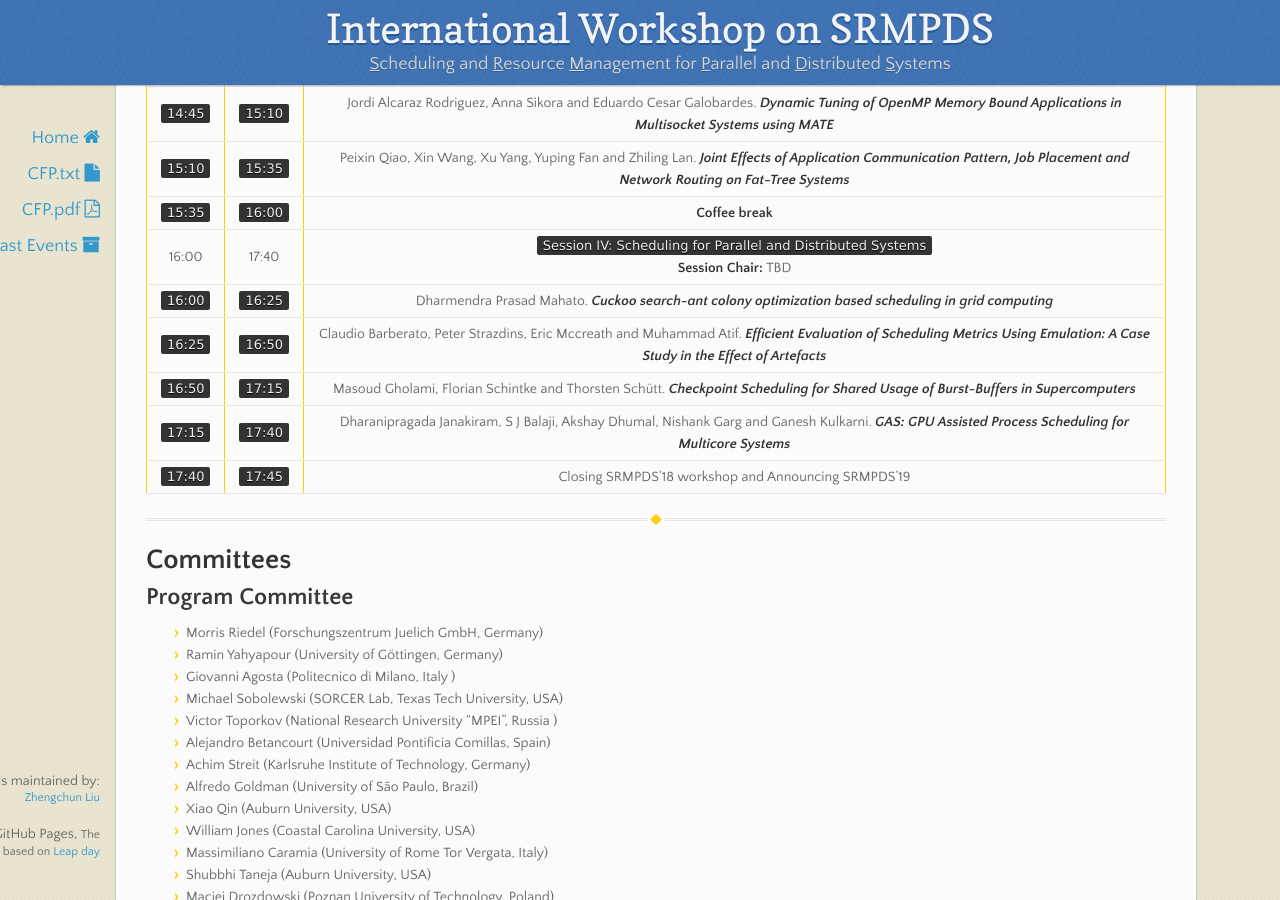
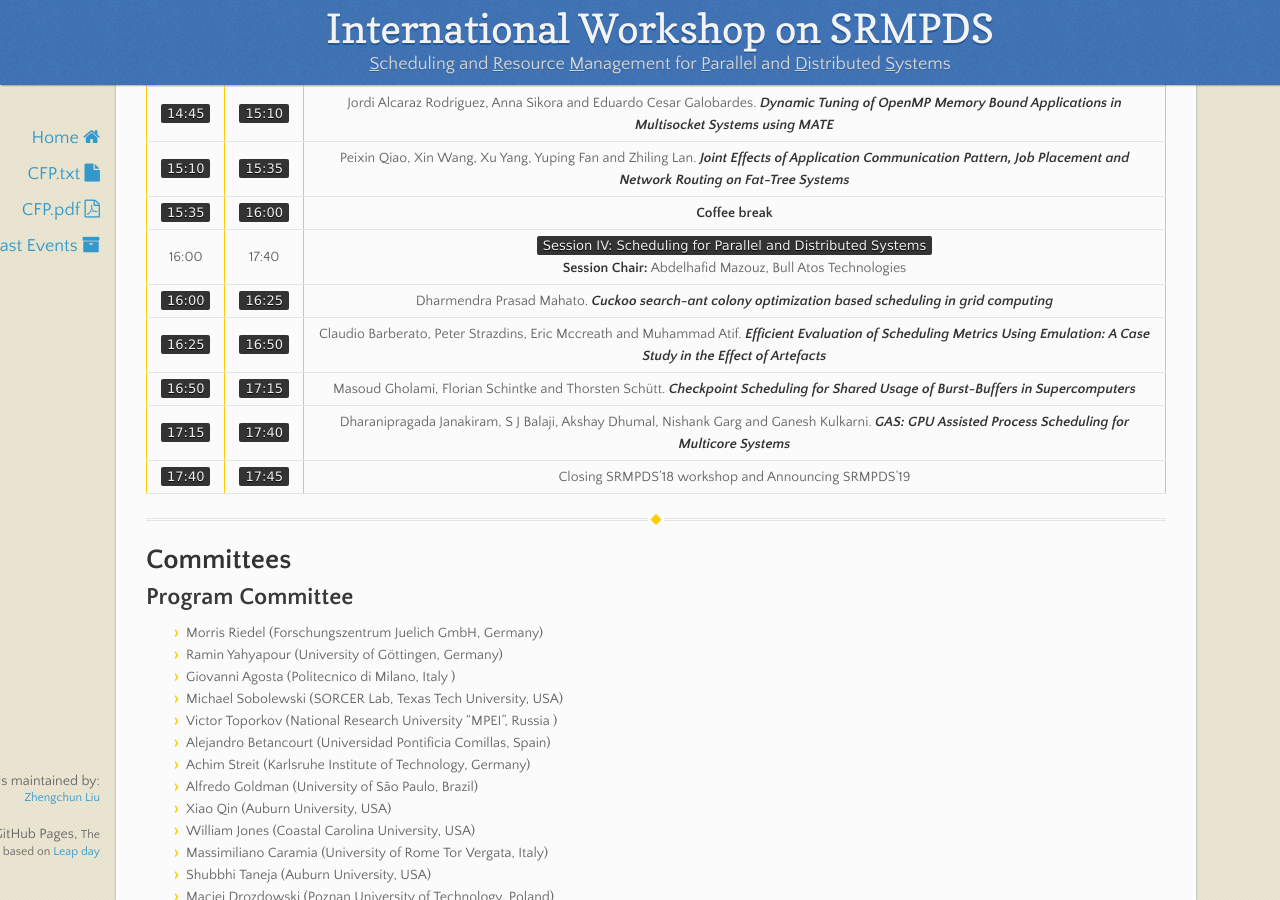
Before and after one commit to srmpds/srmpds.github.io, a Jekyll site: the page built from index.md, in a window 1280 px wide and 900 px high, scrolled down 2095 px. Built offline with Jekyll 4.4.1, drawn with Linux system fonts in a browser that asks for light colours; nearby versions of some CDN libraries.

Commit message:
add, delete, polish etc.

```diff
--- a/index.md
+++ b/index.md
@@ -69,7 +69,7 @@ Events will be held on August 13, at the Erb Memorial Union of the University of
 | `14:45` | `15:10` | Jordi Alcaraz Rodriguez, Anna Sikora and Eduardo Cesar Galobardes. ___Dynamic Tuning of OpenMP Memory Bound Applications in Multisocket Systems using MATE___ |
 | `15:10` | `15:35` | Peixin Qiao, Xin Wang, Xu Yang, Yuping Fan and Zhiling Lan. ___Joint Effects of Application Communication Pattern, Job Placement and Network Routing on Fat-Tree Systems___ |
 | `15:35` | `16:00` | __Coffee break__ |
-| 16:00 | 17:40 | `Session IV: Scheduling for Parallel and Distributed Systems` <br> **Session Chair:** TBD |
+| 16:00 | 17:40 | `Session IV: Scheduling for Parallel and Distributed Systems` <br> **Session Chair:** Abdelhafid Mazouz, Bull Atos Technologies |
 | `16:00` | `16:25` | Dharmendra Prasad Mahato. ___Cuckoo search-ant colony optimization based scheduling in grid computing___ |
 | `16:25` | `16:50` | Claudio Barberato, Peter Strazdins, Eric Mccreath and Muhammad Atif. ___Efficient Evaluation of Scheduling Metrics Using Emulation: A Case Study in the Effect of Artefacts___ |
 | `16:50` | `17:15` | Masoud Gholami, Florian Schintke and Thorsten Schütt. ___Checkpoint Scheduling for Shared Usage of Burst-Buffers in Supercomputers___ |
```
